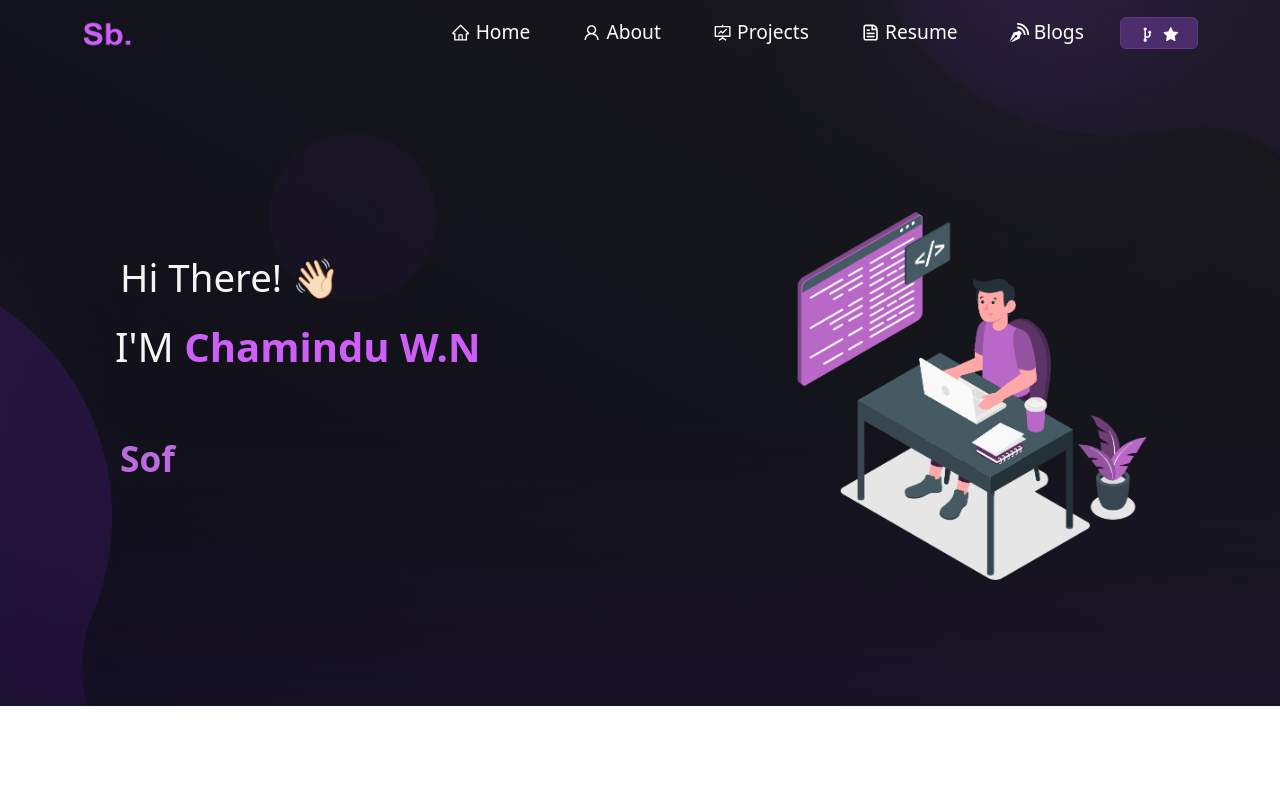
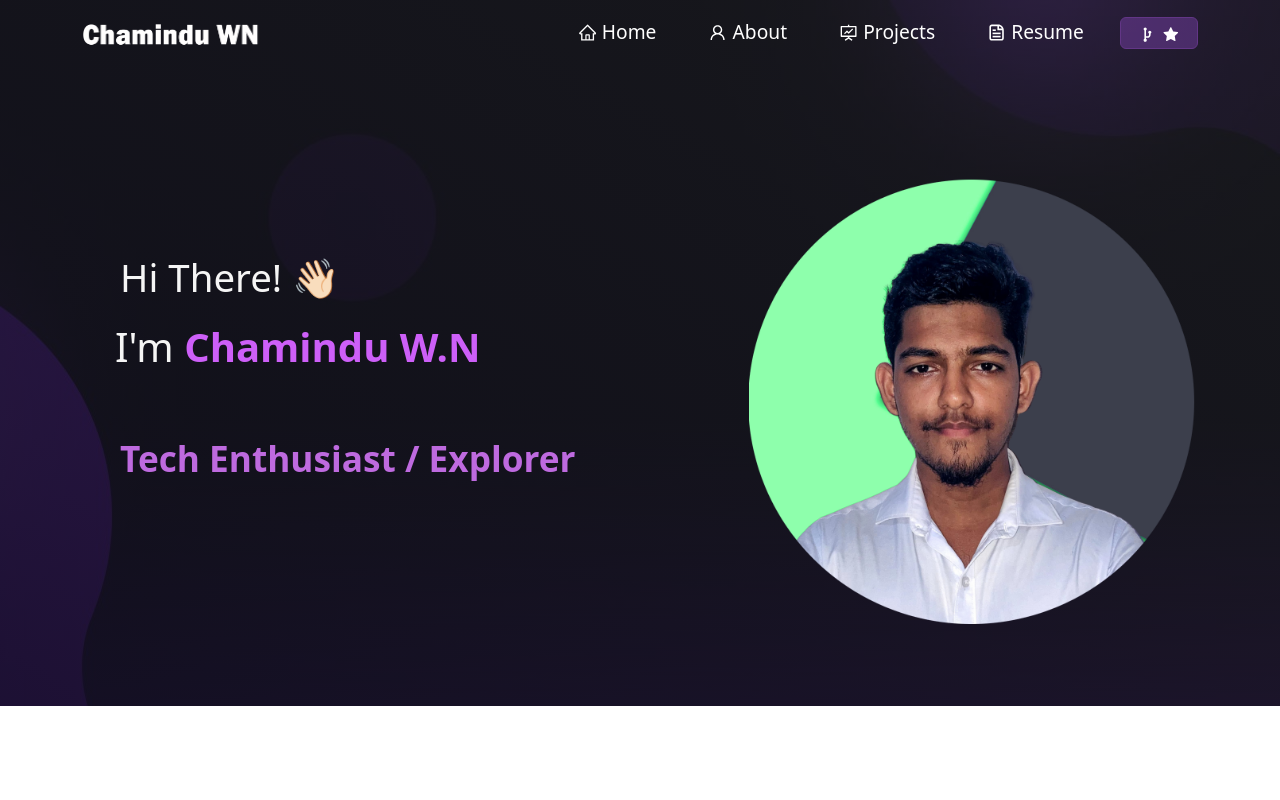
Before and after one commit to ChaminduWn/portfolio, a React (Create React App) app: page / in a window 1280 px wide. Shown: the top 800 px of the page. Built offline with nearby package versions, Linux system fonts and the light colour scheme.

Commit message:
modify type.js file  and add my photo to home and add my name as logo in navbar

```diff
--- a/src/components/Home/Home.js
+++ b/src/components/Home/Home.js
@@ -1,6 +1,6 @@
 import React from "react";
 import { Container, Row, Col } from "react-bootstrap";
-import homeLogo from "../../Assets/home-main.svg";
+import homeLogo from "../../Assets/me.png";
 import Particle from "../Particle";
 import Home2 from "./Home2";
 import Type from "./Type";
@@ -21,7 +21,7 @@ function Home() {
               </h1>
 
               <h1 className="heading-name">
-                I'M
+                I'm
                 <strong className="main-name"> Chamindu W.N</strong>
               </h1>
 
--- a/src/components/Home/Type.js
+++ b/src/components/Home/Type.js
@@ -6,10 +6,10 @@ function Type() {
     <Typewriter
       options={{
         strings: [
+          "Tech Enthusiast / Explorer",
           "Software Developer",
-          "Freelancer",
-          "MERN Stack Developer",
-          "Open Source Contributor",
+          "Mobile App Developer - Flutter / React Native / Kotlin",
+          "Full Stack Developer - MERN Stack",
         ],
         autoStart: true,
         loop: true,
--- a/src/components/Navbar.js
+++ b/src/components/Navbar.js
@@ -2,7 +2,7 @@ import React, { useState } from "react";
 import Navbar from "react-bootstrap/Navbar";
 import Nav from "react-bootstrap/Nav";
 import Container from "react-bootstrap/Container";
-import logo from "../Assets/logo.png";
+import logo from "../Assets/Chamindu.png";
 import Button from "react-bootstrap/Button";
 import { Link } from "react-router-dom";
 import { CgGitFork } from "react-icons/cg";
@@ -92,7 +92,7 @@ function NavBar() {
               </Nav.Link>
             </Nav.Item>
 
-            <Nav.Item>
+            {/* <Nav.Item>
               <Nav.Link
                 href="https://soumyajitblogs.vercel.app/"
                 target="_blank"
@@ -100,7 +100,7 @@ function NavBar() {
               >
                 <ImBlog style={{ marginBottom: "2px" }} /> Blogs
               </Nav.Link>
-            </Nav.Item>
+            </Nav.Item> */}
 
             <Nav.Item className="fork-btn">
               <Button
--- a/src/style.css
+++ b/src/style.css
@@ -155,8 +155,8 @@ button:focus {
 }
 
 .logo {
-  height: 1.4em !important;
-  width: 2.5em !important;
+  height: 40px !important;
+  width: 180px !important;
 }
 
 .navbar-nav .nav-link {
```
Also changed, not shown: src/Assets/Chamindu.png (added), src/Assets/me.png (added).
